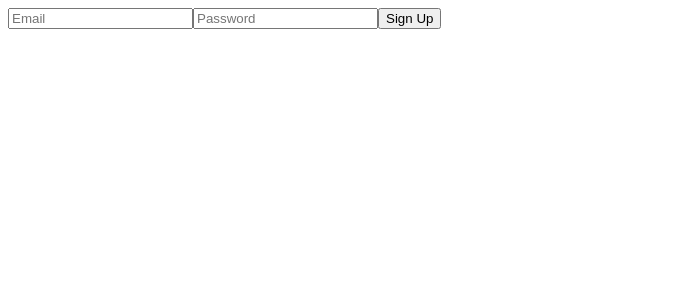
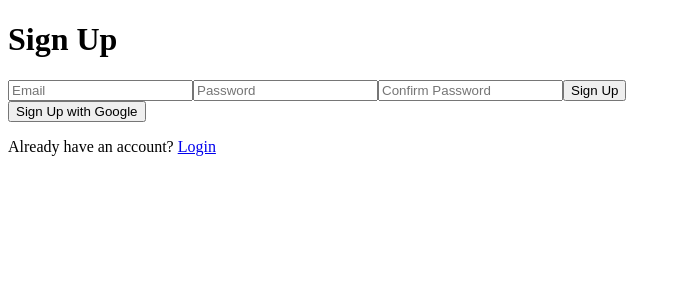
Before and after one commit to sunilkumart2025/event-registration-website, a Next.js app: page /signup in a window 1280 px wide. Shown: the top 300 px of the page, without its empty margins (0-681 px from the left). Built offline with nearby package versions, Linux system fonts and the light colour scheme.

Commit message:
Update signup.js

```diff
--- a/pages/signup.js
+++ b/pages/signup.js
@@ -1,28 +1,52 @@
-import { useState } from 'react';
-import { useRouter } from 'next/router';
+import { useState } from "react";
+import { useRouter } from "next/router";
+import { supabase } from "../utils/supabaseClient";
 
 export default function Signup() {
-    const [email, setEmail] = useState('');
-    const [password, setPassword] = useState('');
   const router = useRouter();
+  const [email, setEmail] = useState("");
+  const [password, setPassword] = useState("");
+  const [confirmPassword, setConfirmPassword] = useState("");
+  const [error, setError] = useState("");
 
   const handleSignup = async (e) => {
     e.preventDefault();
-        const res = await fetch('/api/auth/signup', {
-            method: 'POST',
-            headers: { 'Content-Type': 'application/json' },
-            body: JSON.stringify({ email, password }),
-        });
-        const data = await res.json();
-        if (res.ok) router.push('/login');
-        else alert(data.error);
+    setError("");
+
+    if (password !== confirmPassword) {
+      setError("Passwords do not match!");
+      return;
+    }
+
+    const { user, error } = await supabase.auth.signUp({ email, password });
+
+    if (error) {
+      setError(error.message);
+    } else {
+      router.push("/register"); // Redirect to event registration
+    }
+  };
+
+  const handleGoogleSignup = async () => {
+    const { error } = await supabase.auth.signInWithOAuth({ provider: "google" });
+
+    if (error) {
+      setError(error.message);
+    }
   };
 
   return (
+    <div className="container">
+      <h1>Sign Up</h1>
+      {error && <p className="error">{error}</p>}
       <form onSubmit={handleSignup}>
-            <input type="email" value={email} onChange={(e) => setEmail(e.target.value)} required placeholder="Email" />
-            <input type="password" value={password} onChange={(e) => setPassword(e.target.value)} required placeholder="Password" />
-            <button type="submit">Sign Up</button>
+        <input type="email" placeholder="Email" value={email} onChange={(e) => setEmail(e.target.value)} required />
+        <input type="password" placeholder="Password" value={password} onChange={(e) => setPassword(e.target.value)} required />
+        <input type="password" placeholder="Confirm Password" value={confirmPassword} onChange={(e) => setConfirmPassword(e.target.value)} required />
+        <button type="submit" className="btn">Sign Up</button>
       </form>
+      <button onClick={handleGoogleSignup} className="google-btn">Sign Up with Google</button>
+      <p>Already have an account? <a href="/login">Login</a></p>
+    </div>
   );
 }
```
Lines whose indentation alone changed are shown as unchanged.
